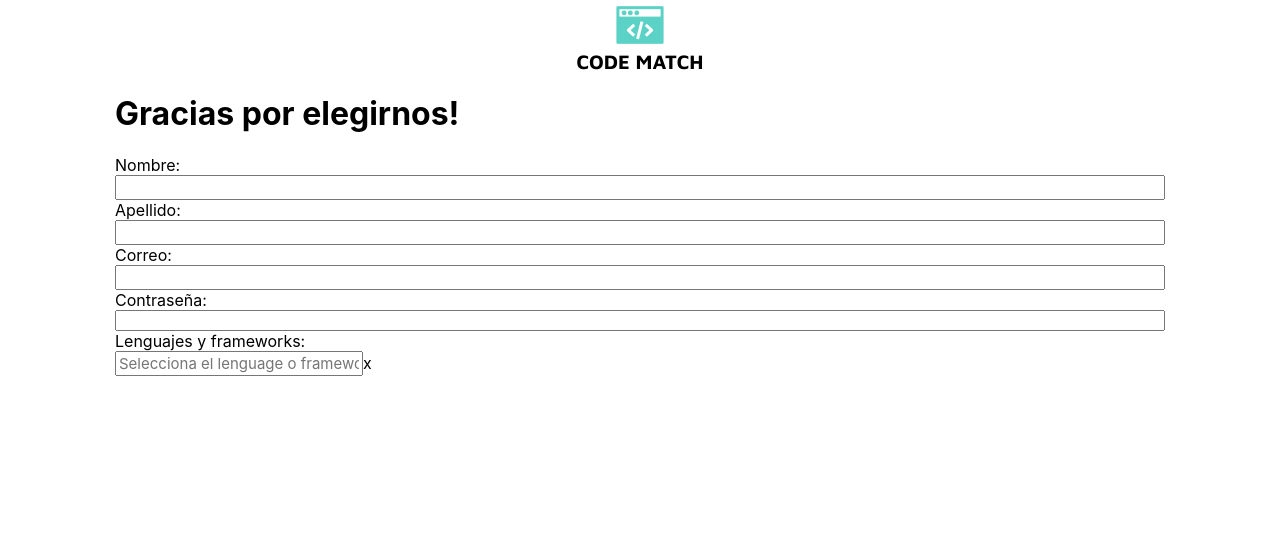
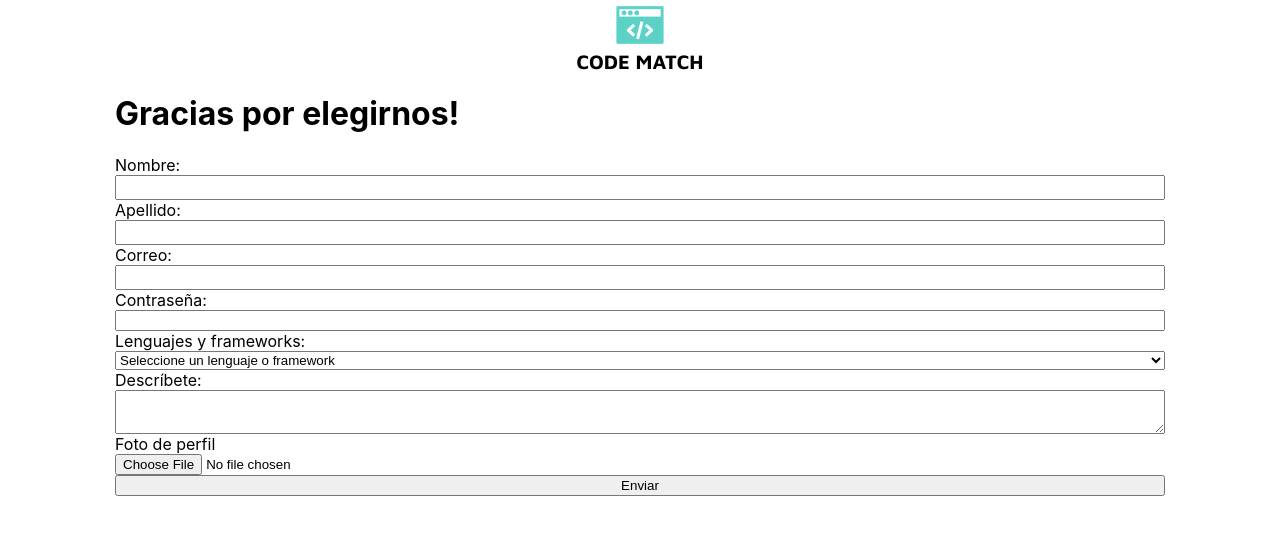
Before and after one commit to forjoa/webs4u, a React (Vite) app in the folder frontend/: page /register-dev in a window 1280 px wide. Shown: the top 534 px of the page. Built offline with nearby package versions, Linux system fonts and the light colour scheme.

Commit message:
Register finished without style

```diff
--- a/frontend/src/components/Register.jsx
+++ b/frontend/src/components/Register.jsx
@@ -5,7 +5,8 @@ import '../styles/Register.css'
 import { useState, useRef } from 'react'
 
 const Register = () => {
-    const lenguajes_y_frameworks = [
+    const languages_frameworks = [
+        "Astro",
         "Python",
         "JavaScript",
         "Java",
@@ -17,6 +18,7 @@ const Register = () => {
         "Rust",
         "Kotlin",
         "C#",
+        "PHP",
         "TypeScript",
         "HTML/CSS",
         "Node.js",
@@ -41,18 +43,22 @@ const Register = () => {
         "Ember.js",
         "Ruby on Rails"
     ]
-    const [openSelect, setOpenSelect] = useState(false)
 
-    const leagueInput = useRef()
+    const [selectedLanguages, setSelectedLanguages] = useState([])
 
-    function selectValue(e) {
-        leagueInput.current.value = e.target.outerText
-        setOpenSelect(false)
+    const handleLanguageChange = (event) => {
+        const selectedLanguage = event.target.value
+
+        if (!selectedLanguages.includes(selectedLanguage)) {
+            setSelectedLanguages([...selectedLanguages, selectedLanguage])
+        }
     }
 
-    function openOption() {
-        setOpenSelect(true)
+    const removeSelectedLanguage = (language) => {
+        const updatedSelectedLanguages = selectedLanguages.filter((lang) => lang !== language)
+        setSelectedLanguages(updatedSelectedLanguages)
     }
+
 
     return (
         <>
@@ -61,43 +67,48 @@ const Register = () => {
                 <h1>Gracias por elegirnos!</h1>
                 <form action="" className="register-form">
                     <label htmlFor='name'>Nombre: </label>
-                    <input type='text' className='name' name='name' id='name'></input>
+                    <input type='text' className='name' name='name' id='name' autoComplete="given-name"></input>
 
                     <label htmlFor='surname'>Apellido:</label>
-                    <input type='text' className='surname' name='surname' id='surname'></input>
+                    <input type='text' className='surname' name='surname' id='surname' autoComplete="family-name"></input>
 
                     <label htmlFor='email'>Correo:</label>
-                    <input type='email' className='email' name='email' id='email'></input>
+                    <input type='email' className='email' name='email' id='email' autoComplete='email'></input>
 
-                    <label htmlFor='username'>Contraseña:</label>
+                    <label htmlFor='password'>Contraseña:</label>
                     <input type='password' className='password' name='password' id='password'></input>
 
-                    <label htmlFor='languages'>Lenguajes y frameworks:</label>
-                    <div className="select-option">
-                        <input
-                            type="text"
-                            onClick={openOption}
-                            onBlur={() => {
-                                setOpenSelect(false)
-                            }}
-                            ref={leagueInput}
-                            id='league'
-                            placeholder='Selecciona el lenguage o framework'
-                            readOnly
-                        />
+                    <label htmlFor="languages">Lenguajes y frameworks:</label>
+                    <select name="languages" className="languages" id="languages" onChange={handleLanguageChange}>
+                        <option value="">Seleccione un lenguaje o framework</option>
+                        {languages_frameworks.map((lang, index) => {
+                            return (
+                                <option key={index} value={lang}>{lang}</option>
+                            )
+                        })}
+                    </select>
 
-                        <span className={openSelect ? 'icon active' : 'icon'}>x</span>
+                    <div className="selected-languages">
+                        {selectedLanguages.map((selectedLang, index) => (
+                            <div key={index} className="selected-language">
+                                {selectedLang}
+                                <button
+                                    type="button"
+                                    onClick={() => removeSelectedLanguage(selectedLang)}
+                                >
+                                    X
+                                </button>
+                            </div>
+                        ))}
+                    </div>
 
-                        <div className={openSelect ? 'options active' : 'options'}>
-                            {
-                                lenguajes_y_frameworks.map((item, index) => {
-                                    <li onClick={selectValue} key={index}>
-                                        {item}
-                                    </li>
-                                })
-                            }
-                        </div>
-                    </div>
+                    <label htmlFor='description'>Descríbete:</label>
+                    <textarea className='description' name='description' id='description'></textarea>
+
+                    <label htmlFor='photo'>Foto de perfil</label>
+                    <input type='file' className='photo' name='photo' id='photo'></input>
+
+                    <input type='submit' value='Enviar'></input>
                 </form>
             </main>
         </>
```
